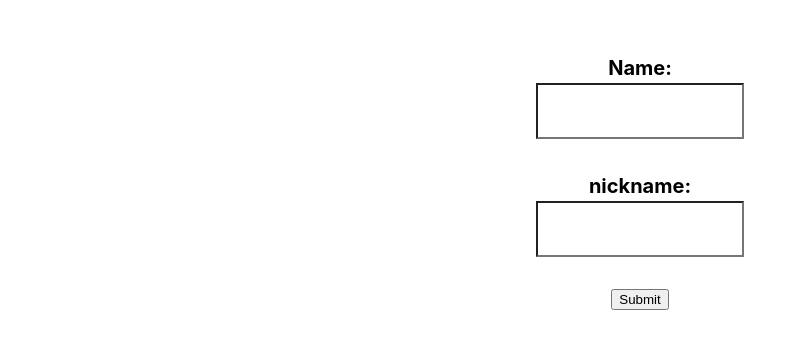
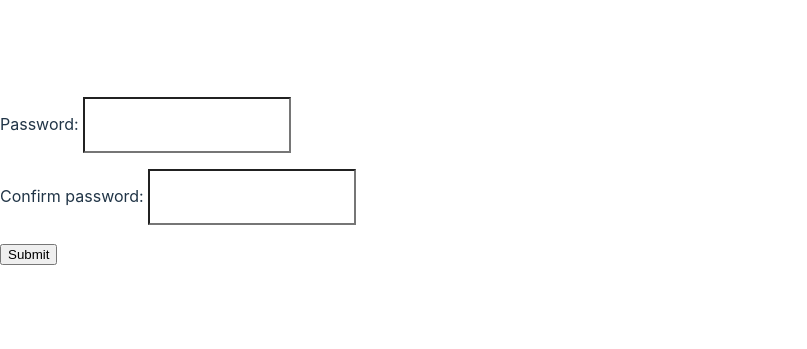
Before and after one commit to slade77777/reactjs-project-railway64, a React (Vite) app: page / in a window 1280 px wide. Shown: the part 219-568 px from the top of the page, without its empty margins (0-807 px from the left). Built offline with nearby package versions, Linux system fonts and the light colour scheme.

Commit message:
react router + context

```diff
--- a/package.json
+++ b/package.json
@@ -11,9 +11,13 @@
   },
   "dependencies": {
     "@hookform/resolvers": "^3.1.1",
+    "localforage": "^1.10.0",
+    "match-sorter": "^6.3.1",
     "react": "^18.2.0",
     "react-dom": "^18.2.0",
     "react-hook-form": "^7.45.1",
+    "react-router-dom": "^6.14.1",
+    "sort-by": "^1.2.0",
     "yup": "^1.2.0"
   },
   "devDependencies": {
--- a/src/App.tsx
+++ b/src/App.tsx
@@ -1,38 +1,33 @@
 import './App.css'
-import {useForm} from "react-hook-form";
-import * as yup from "yup";
-import {yupResolver} from "@hookform/resolvers/yup";
 
-const schema = yup.object({
-  name: yup.string().required().max(6, 'this field is too long'),
-  nickname: yup.string().required().max(10) ,
-}).required();
+import {
+  createBrowserRouter,
+  RouterProvider,
+} from "react-router-dom";
+import Home from "./page/Home.tsx";
+import React, {useState} from "react";
+import User from "./page/User.tsx";
+
+const router = createBrowserRouter([
+  {
+    path: "/",
+    element: <Home />,
+  },
+  {
+    path: "/user",
+    element: <User />
+  }
+]);
+
+export const AppContext = React.createContext(undefined);
 
 function App() {
-  const { register, handleSubmit, watch, formState: { errors } }
-    = useForm({
-    resolver: yupResolver(schema)
-  });
+  const [data, setData] = useState<any>({ name: 'cuong' })
 
-  function onSubmit(data: any) {
-    console.log(data)
-  }
-
-  console.log(123, errors);
   return (
-    <form onSubmit={handleSubmit(onSubmit)}>
-    <div className='container'>
-      <label className="title">Name: </label>
-      <input {...register('name')} type='text' style={{ backgroundColor: 'white', width: 200, height: 50, color: 'black'}}/>
-      <p style={{color: 'red'}}>{errors.name?.message}</p>
-
-      <label className="title">nickname: </label>
-      <input {...register('nickname')} type='text' style={{ backgroundColor: 'white', width: 200, height: 50, color: 'black'}} />
-      <p style={{color: 'red'}}>{errors.nickname?.message}</p>
-      <input type="submit" />
-    </div>
-    <div id="outside-div"></div>
-    </form>
+    <AppContext.Provider value={{user: data, changeUser: setData}}>
+      <RouterProvider router={router} />
+    </AppContext.Provider>
   )
 }
 
--- /dev/null
+++ b/src/components/UserForm.tsx
@@ -0,0 +1,44 @@
+import {useForm} from "react-hook-form";
+import {yupResolver} from "@hookform/resolvers/yup";
+import * as yup from "yup";
+import { useNavigate } from "react-router-dom";
+import {useContext} from "react";
+import {AppContext} from "../App.tsx";
+
+const schema = yup.object({
+  password: yup.string().min(6).max(20),
+  confirmPassword: yup.string().oneOf([yup.ref('password')])
+}).required();
+
+const UserForm = () => {
+  const { register, handleSubmit, watch, formState: { errors } }
+    = useForm({
+    resolver: yupResolver(schema)
+  });
+  const dataContext = useContext<any>(AppContext);
+  const navigate = useNavigate();
+  console.log(dataContext);
+
+  function onSubmit(data: any) {
+    dataContext?.changeUser({password: data.password});
+    navigate(`/user`)
+  }
+
+  return <div>
+    <form onSubmit={handleSubmit(onSubmit)}>
+      <div>
+        <label className="title">Password: </label>
+        <input {...register('password')} type='text' style={{ backgroundColor: 'white', width: 200, height: 50, color: 'black'}}/>
+        <p style={{color: 'red'}}>{errors.password?.message}</p>
+
+        <label className="title">Confirm password: </label>
+        <input {...register('confirmPassword')} type='text' style={{ backgroundColor: 'white', width: 200, height: 50, color: 'black'}} />
+        <p style={{color: 'red'}}>{errors.confirmPassword?.message}</p>
+        <input type="submit" />
+      </div>
+      <div id="outside-div"></div>
+    </form>
+  </div>
+}
+
+export default UserForm;
--- /dev/null
+++ b/src/page/Home.tsx
@@ -0,0 +1,7 @@
+import UserForm from "../components/UserForm.tsx";
+
+const Home = () => {
+  return <UserForm />
+}
+
+export default Home
--- /dev/null
+++ b/src/page/User.tsx
@@ -0,0 +1,16 @@
+import '../App.css'
+import {useContext} from "react";
+import {AppContext} from "../App.tsx";
+const User = () => {
+
+  const dataContext = useContext(AppContext);
+  console.log(dataContext);
+  return <div className='container'>
+    <p className='title'>
+      User's information:
+    </p>
+    <div className='title'>Password: {dataContext?.user?.password}</div>
+  </div>
+}
+
+export default User
```
Also changed, not shown: 1 other file (tests, documents, lock files or other folders).
